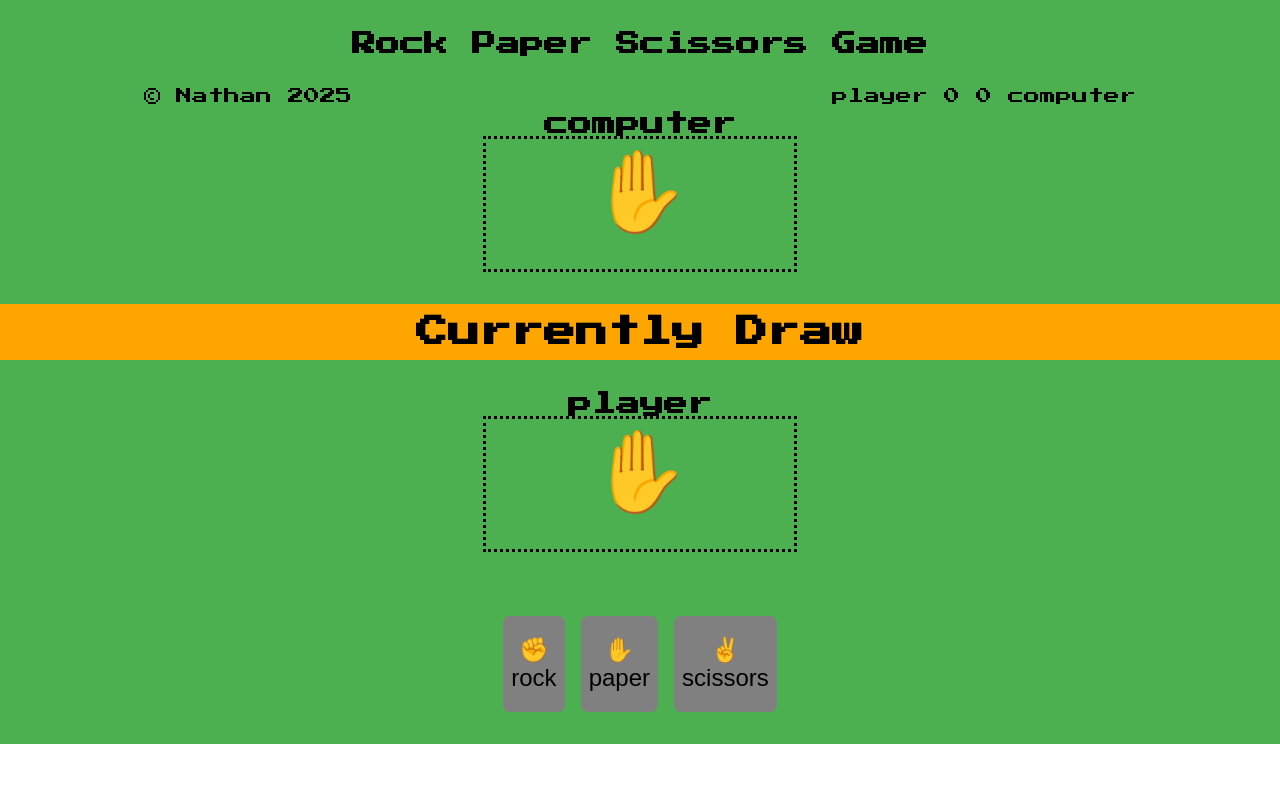
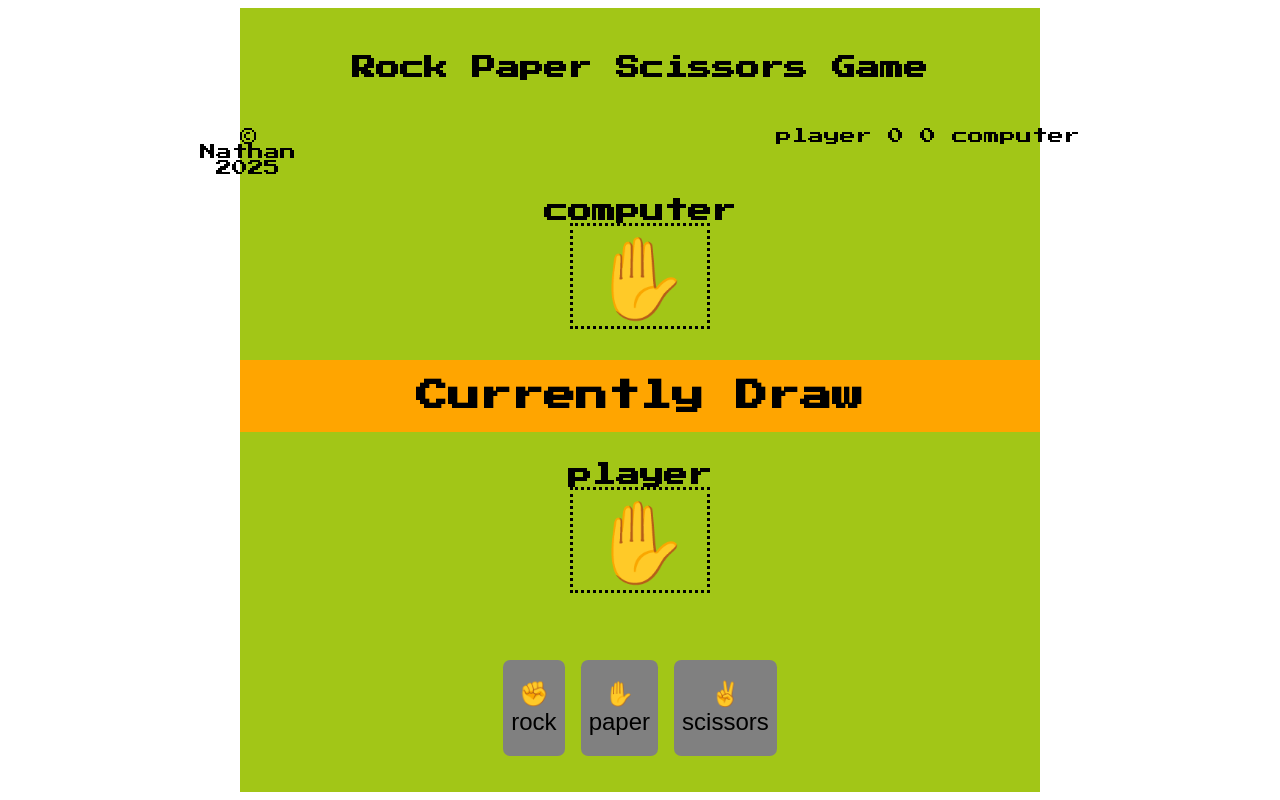
Before and after one commit to nathansungu/rock-paper-scissors, a plain HTML site: page index.html in a window 1280 px wide. Drawn offline with Linux system fonts and the light colour scheme.

Commit message:
center body

```diff
--- a/index.html
+++ b/index.html
@@ -5,42 +5,41 @@
     <meta name="viewport" content="width=device-width, initial-scale=1.0" />
     <title>Rock paper scissors</title>
     <link rel="stylesheet" href="styles.css" />
-    <link href="https://fonts.googleapis.com/css2?family=Press+Start+2P&display=swap" rel="stylesheet">
+    <link
+      href="https://fonts.googleapis.com/css2?family=Press+Start+2P&display=swap"
+      rel="stylesheet"
+    />
   </head>
   <body>
+    <div class="main-container">
       <section class="header">
         <div class="main-header"><h1>rock paper scissors game</h1></div>
         <div class="score">
           <div class="copyright">&copy; Nathan 2025</div>
           <div class="score-marks">
-            player<p class="player-score" id="player-score"> 0</p>
+            player
+            <p class="player-score" id="player-score">0</p>
 
-            <p class="computer-score" id="computer-score">0 </p> computer
-
-
+            <p class="computer-score" id="computer-score">0</p>
+            computer
           </div>
         </div>
       </section>
       <section class="game">
-        <div class=" choices-area">
+        <div class="choices-area">
           <h2>computer</h2>
           <div class="image-picked">
             <p id="selectedImage-computer"></p>
           </div>
-
         </div>
-        <div class="show-winner"id="show-winner">
-            <p class="current-results">
-                winner
-            </p>
-
+        <div class="show-winner" id="show-winner">
+          <p class="current-results">winner</p>
         </div>
-        <div class=" choices-area">
+        <div class="choices-area">
           <h2>player</h2>
           <div class="image-picked">
             <p id="selectedImage-player"></p>
           </div>
-
         </div>
 
         <div class="pick-choice">
@@ -48,7 +47,6 @@
             <button class="option" id="rock">
               <p>✊</p>
               <p>rock</p>
-
             </button>
             <button class="option" id="paper">
               <p>✋</p>
@@ -59,10 +57,9 @@
               <p>scissors</p>
             </button>
           </div>
-
         </div>
-
       </section>
+    </div>
     <script src="index.js"></script>
   </body>
 </html>
--- a/styles.css
+++ b/styles.css
@@ -1,110 +1,116 @@
-*{
+* {
   margin: 0;
   padding: 0;
+  box-sizing: border-box;
 }
-:root{
-    --primary-color: #4CAF50;
+:root {
+  --primary-color: #a2c617;
   --secondary-color: #f1f1f1;
   --dotted-lines-color: black;
   --text-color: #333;
-    --winner-section-color:orange;
-    --image-button-background-color:gray;
+  --winner-section-color: orange;
+
+  --image-button-background-color: gray;
+  --header-font-size: 1em;
 }
 body {
-    font-family: 'Press Start 2P', monospace;
-    margin: 0px,100px,50px,200px;
+  font-family: "Press Start 2P", monospace;
+  display: flex;
+  justify-content: center;
+  align-items: center;
+  height: 100vh;
+}
+.main-container {
+  width: 50rem;
+  text-align: center;
 }
 
-.header{
+.header {
   display: flex;
   flex-direction: column;
   align-items: center;
-    height: 10vh;
+  height: 10rem;
   background-color: var(--primary-color);
+  font-size: var(--header-font-size);
+  padding-bottom: 1rem;
 }
-.main-header{
+.main-header {
   text-transform: capitalize;
-    margin: 2rem;
+  margin: 3rem;
 }
-.score{
+.score {
   display: flex;
   flex-direction: row;
   justify-content: flex-end;
   gap: 30rem;
 }
-.computer-score{
+.computer-score {
   display: flex;
   flex-direction: row;
   justify-content: center;
 }
-.score-marks{
+.score-marks {
   display: flex;
   flex-direction: row;
   justify-content: space-between;
   gap: 1rem;
 }
-.copyright{
+.copyright {
   display: flex;
   flex-direction: row;
-
 }
-.game{
+.game {
   display: flex;
   flex-direction: column;
   align-items: center;
   background-color: var(--primary-color);
 }
-.choices-area{
+.choices-area {
   display: flex;
   flex-direction: column;
   align-items: center;
   justify-content: center;
-    height: 20vh;
+  height: 12rem;
   width: 30%;
-
   padding: 2rem;
 }
-.image-picked{
+.image-picked {
   border: 3px dotted var(--dotted-lines-color);
   width: 80%;
-    height: 90%;
+  height: 100%;
 }
-.image-picked p{
+.image-picked p {
   font-size: 5rem;
   text-align: center;
 }
-.show-winner{
+.show-winner {
   background-color: var(--winner-section-color);
-    height: 7vh;
+  height: 9vh;
   width: 100%;
   display: flex;
   justify-content: center;
   align-items: center;
   font-size: 2em;
   font-weight: 700;
-
-
 }
-.pick-choice{
+.pick-choice {
   display: flex;
   flex-direction: row;
   justify-content: center;
   align-items: center;
   gap: 2rem;
   width: 100%;
-    height: 10em;
+  height: 10.5em;
 }
-.pick-choice h1{
+.pick-choice h1 {
   font-size: 0.9em;
 }
-button{
+button {
   background-color: var(--image-button-background-color);
   height: 6rem;
   font-size: 1.5em;
-    border-radius: .3em;
+  border-radius: 0.3em;
   border: none;
   cursor: pointer;
   padding: 0.5rem;
-
-
 }
```
Lines whose indentation alone changed are shown as unchanged.
